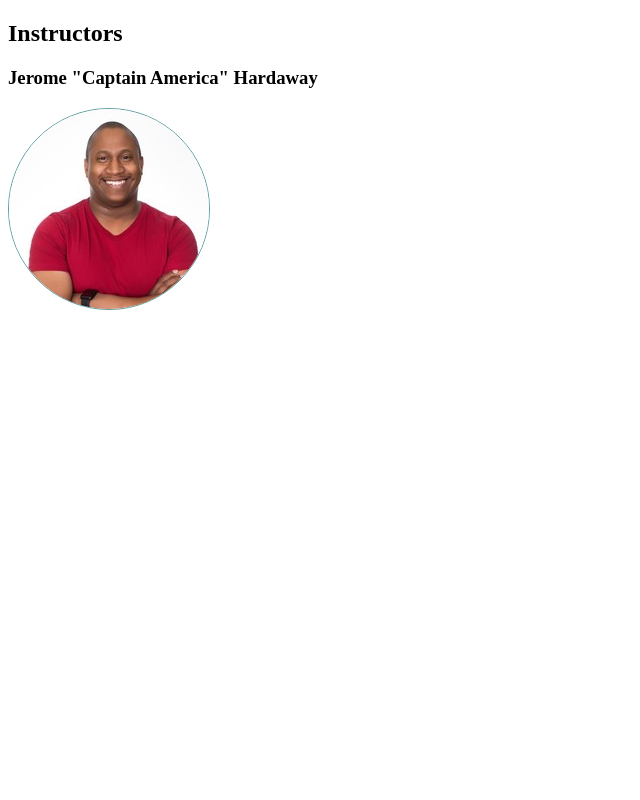
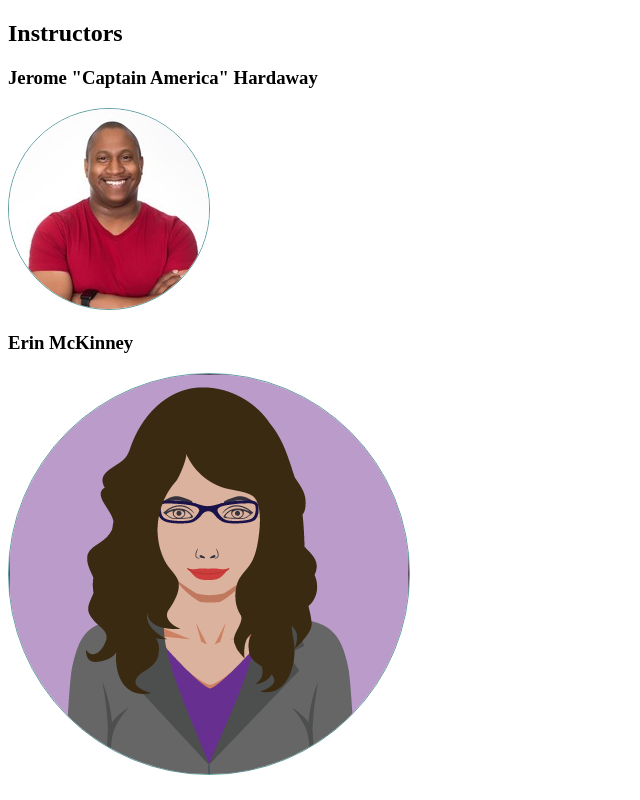
Before and after one commit to Vets-Who-Code/vwc-alpha, a plain HTML site: page index.html in a window 1280 px wide. Shown: the whole page, without its empty margins (0-640 px from the left). Drawn offline with Linux system fonts and the light colour scheme.

Commit message:
added TA information to file

```diff
--- a/index.html
+++ b/index.html
@@ -18,7 +18,10 @@
 				</div>
 				<div></div>
 				<div></div>
-				<div></div>
+				<div class="profile-pic">
+<h3>Erin McKinney</h3>
+<a href="https://codepen.io/enmckinn/"><img src="sources/img/erin.png" alt="that could be erin"></a>
+				</div>
 			</div>
 		</section>
 		<section></section>
```
Also changed, not shown: sources/img/erin.png (added).
